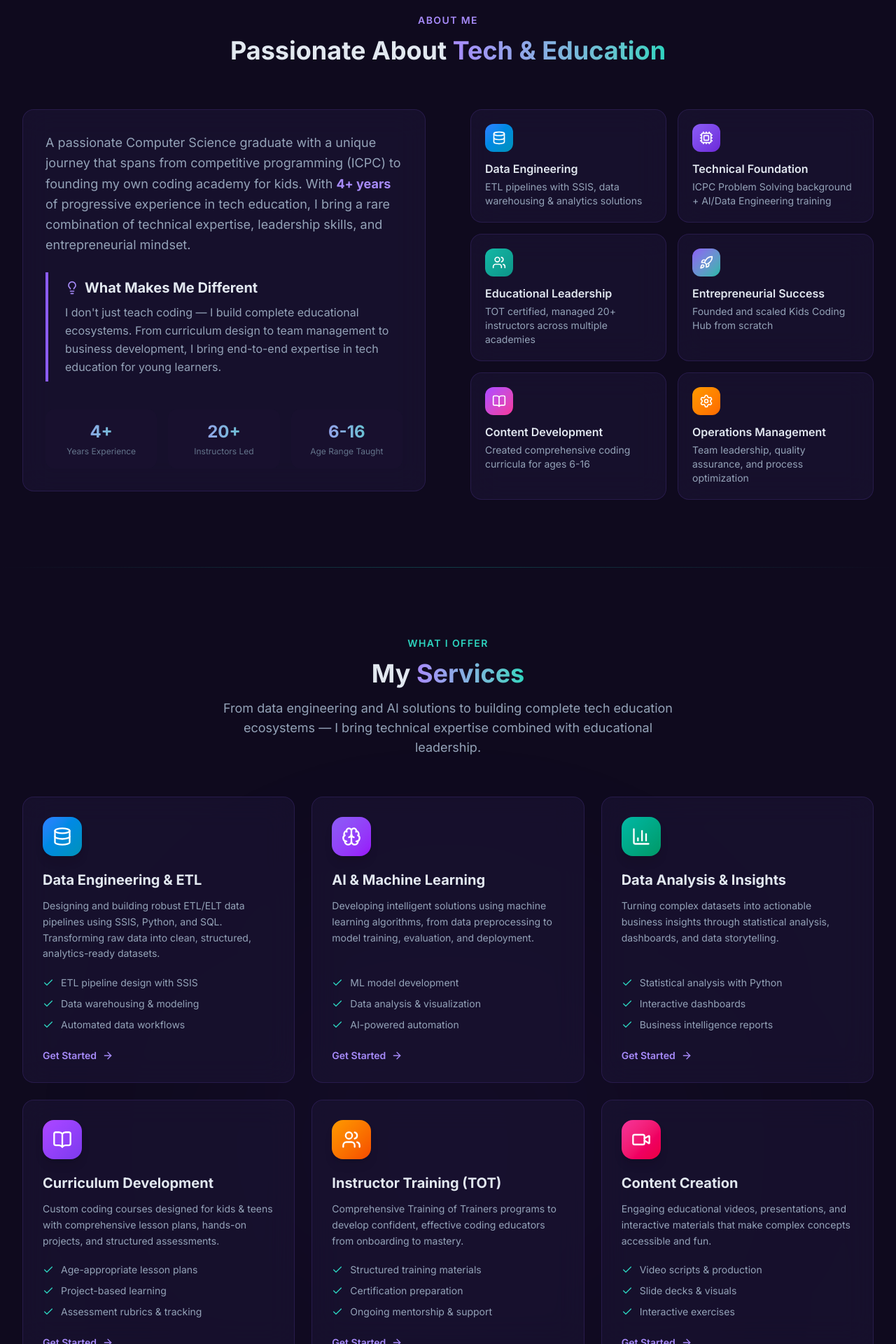
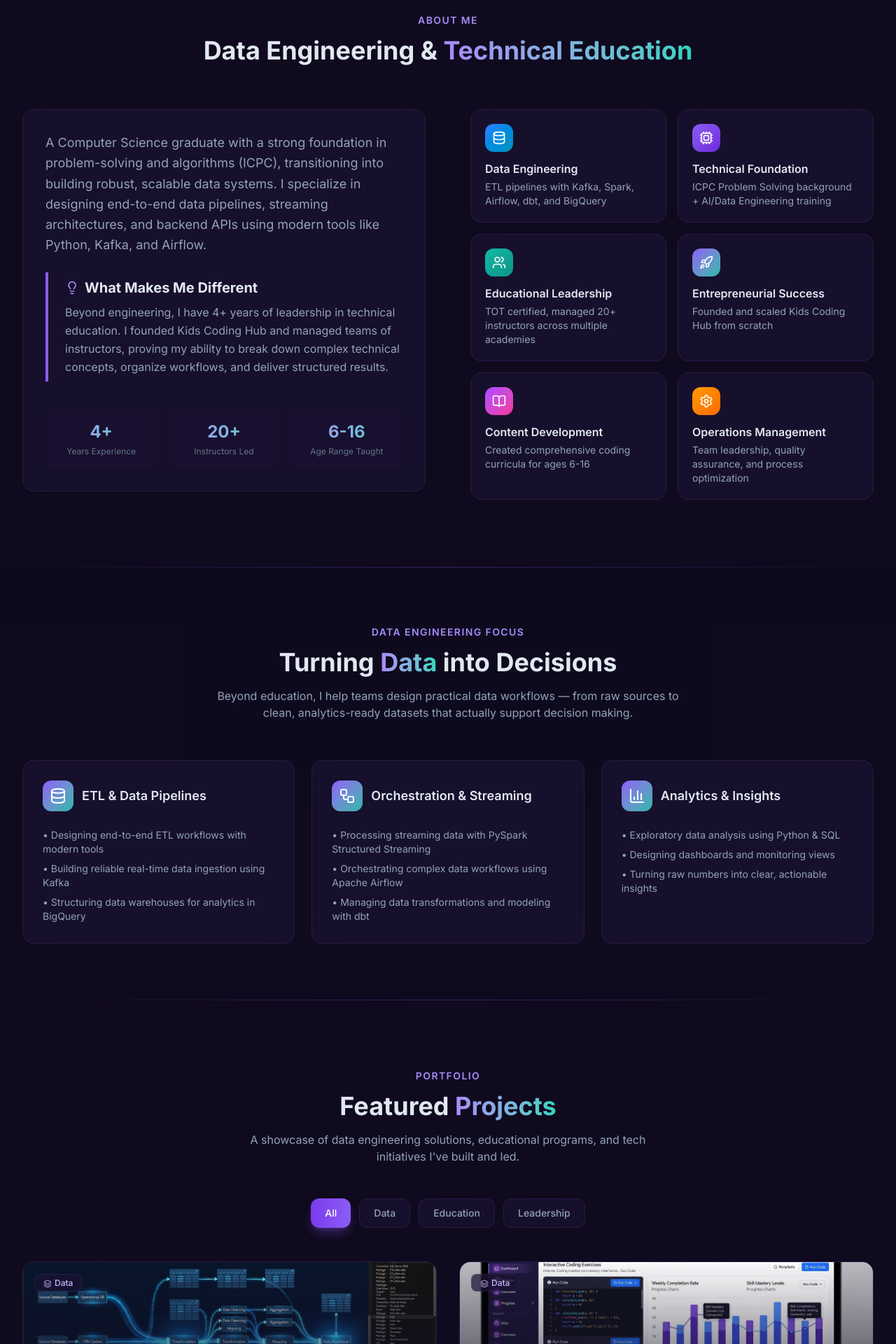
Before and after one commit to Fatoomnoour/fatma-portfolio, a React (Vite) app: page / in a window 1280 px wide. Shown: the part 880-2800 px from the top of the page at 70% size. Built offline with nearby package versions, Linux system fonts and the light colour scheme.

Commit message:
feat: professionalize portfolio identity

```diff
--- a/src/App.tsx
+++ b/src/App.tsx
@@ -2,7 +2,7 @@ import { ThemeProvider } from './context/ThemeContext';
 import Navbar from './components/Navbar';
 import Hero from './components/Hero';
 import About from './components/About';
-import Services from './components/Services';
+// import Services from './components/Services';
 import DataFocus from './components/DataFocus';
 import Projects from './components/Projects';
 import Journey from './components/Journey';
@@ -17,7 +17,7 @@ export default function App() {
         <Navbar />
         <Hero />
         <About />
-        <Services />
+        {/* <Services /> */}
         <DataFocus />
         <Projects />
         <Journey />
--- a/src/components/About.tsx
+++ b/src/components/About.tsx
@@ -6,7 +6,7 @@ const highlights = [
   {
     icon: Database,
     title: 'Data Engineering',
-    description: 'ETL pipelines with SSIS, data warehousing & analytics solutions',
+    description: 'ETL pipelines with Kafka, Spark, Airflow, dbt, and BigQuery',
     color: 'from-blue-500 to-cyan-600',
   },
   {
@@ -59,9 +59,9 @@ export default function About() {
         >
           <span className="text-primary-400 text-sm font-semibold uppercase tracking-widest">About Me</span>
           <h2 className="text-3xl sm:text-4xl font-bold mt-3 mb-6">
-            Passionate About{' '}
+            Data Engineering &{' '}
             <span className="bg-gradient-to-r from-primary-400 to-accent-400 bg-clip-text text-transparent">
-              Tech & Education
+              Technical Education
             </span>
           </h2>
         </motion.div>
@@ -75,11 +75,7 @@ export default function About() {
           >
             <div className="glass rounded-2xl p-8 space-y-6">
               <p className="theme-text-secondary text-lg leading-relaxed">
-                A passionate Computer Science graduate with a unique journey that spans from
-                competitive programming (ICPC) to founding my own coding academy for kids. With{' '}
-                <strong className="text-primary-400">4+ years</strong> of progressive experience in tech education,
-                I bring a rare combination of technical expertise, leadership skills, and
-                entrepreneurial mindset.
+                A Computer Science graduate with a strong foundation in problem-solving and algorithms (ICPC), transitioning into building robust, scalable data systems. I specialize in designing end-to-end data pipelines, streaming architectures, and backend APIs using modern tools like Python, Kafka, and Airflow.
               </p>
 
               <div className="border-l-4 border-primary-500 pl-6 py-2">
@@ -88,9 +84,7 @@ export default function About() {
                   What Makes Me Different
                 </h3>
                 <p className="theme-text-secondary leading-relaxed">
-                  I don't just teach coding — I build complete educational ecosystems. From
-                  curriculum design to team management to business development, I bring end-to-end
-                  expertise in tech education for young learners.
+                  Beyond engineering, I have 4+ years of leadership in technical education. I founded Kids Coding Hub and managed teams of instructors, proving my ability to break down complex technical concepts, organize workflows, and deliver structured results.
                 </p>
               </div>
 
--- a/src/components/DataFocus.tsx
+++ b/src/components/DataFocus.tsx
@@ -7,18 +7,18 @@ const pillars = [
     icon: Database,
     title: 'ETL & Data Pipelines',
     points: [
-      'Designing end-to-end ETL workflows with SSIS',
-      'Building reliable data ingestion from multiple sources',
-      'Structuring data warehouses for analytics and reporting',
+      'Designing end-to-end ETL workflows with modern tools',
+      'Building reliable real-time data ingestion using Kafka',
+      'Structuring data warehouses for analytics in BigQuery',
     ],
   },
   {
     icon: Workflow,
-    title: 'Data Architecture & Automation',
+    title: 'Orchestration & Streaming',
     points: [
-      'Translating business needs into data models',
-      'Automating recurring data processes and checks',
-      'Ensuring data quality, consistency, and traceability',
+      'Processing streaming data with PySpark Structured Streaming',
+      'Orchestrating complex data workflows using Apache Airflow',
+      'Managing data transformations and modeling with dbt',
     ],
   },
   {
--- a/src/components/Journey.tsx
+++ b/src/components/Journey.tsx
@@ -114,8 +114,7 @@ export default function Journey() {
             </span>
           </h2>
           <p className="theme-text-secondary max-w-xl mx-auto">
-            From competitive programming to founding my own academy — every step built
-            toward a mission in tech education and data engineering.
+            From competitive programming to leading tech education teams, every step has built a strong foundation for my transition into data engineering and backend development.
           </p>
         </motion.div>
 
--- a/src/components/Navbar.tsx
+++ b/src/components/Navbar.tsx
@@ -6,7 +6,7 @@ import { useTheme } from '../context/ThemeContext';
 const navLinks = [
   { href: '#home', label: 'Home' },
   { href: '#about', label: 'About' },
-  { href: '#services', label: 'Services' },
+  { href: '#data', label: 'Data Focus' },
   { href: '#projects', label: 'Projects' },
   { href: '#journey', label: 'Journey' },
   { href: '#skills', label: 'Skills' },
--- a/src/components/Projects.tsx
+++ b/src/components/Projects.tsx
@@ -11,13 +11,22 @@ import gamifiedImg from '../../public/images/project-gamified.jpg';
 
 const projects = [
   {
-    title: 'ETL Pipeline with SSIS',
-    description: 'End-to-end ETL data pipeline built with SQL Server Integration Services (SSIS). Extracts data from multiple sources, applies complex transformations, and loads into a structured data warehouse for analytics and reporting.',
-    image: etlImg, // استخدام المتغير المستورد هنا
-    tags: ['SSIS', 'ETL', 'SQL Server', 'Data Warehouse'],
+    title: 'PharmStock AI Data Platform',
+    description: 'End-to-end pharmacy inventory data platform using Python, Kafka, PySpark Structured Streaming, BigQuery, dbt, Airflow, Docker, and Streamlit.',
+    image: etlImg,
+    tags: ['Python', 'Kafka', 'Spark', 'Airflow', 'BigQuery', 'dbt'],
     category: 'data',
-    highlights: ['Data Pipeline', 'SSIS Packages', 'Automated Workflow'],
-    link: 'https://github.com/Fatoomnoour/ETL',
+    highlights: ['Real-time Streaming', 'ETL Orchestration', 'Analytics Dashboard'],
+    link: 'https://github.com/Fatoomnoour/pharmstock-ai-data-platform',
+  },
+  {
+    title: 'ABP Estimation API',
+    description: 'Flask backend API integrating a TensorFlow/Keras model for arterial blood pressure estimation from PPG and ECG signals.',
+    image: platformImg,
+    tags: ['Python', 'Flask', 'TensorFlow', 'REST API'],
+    category: 'data',
+    highlights: ['Backend API', 'ML Integration', 'Secure Config'],
+    link: 'https://github.com/Fatoomnoour/abp-api',
   },
   {
     title: 'Kids Coding Hub Curriculum Suite',
@@ -28,15 +37,7 @@ const projects = [
     highlights: ['Ages 6-16', '3 Programming Tracks', 'Complete Package'],
     link: 'https://fatoomnoour.github.io/kidscodinghub-Scratch3_Course/',
   },
-  {
-    title: 'Interactive Learning Platform',
-    description: 'Developed engaging educational content and interactive exercises for online learning delivery. Features progress tracking, gamified elements, and adaptive difficulty levels.',
-    image: platformImg,
-    tags: ['E-Learning', 'Interactive', 'Content Design'],
-    category: 'education',
-    highlights: ['Adaptive Learning', 'Progress Tracking', 'Gamified'],
-    link: null,
-  },
+
   {
     title: 'Instructor Training Program',
     description: 'Created comprehensive TOT (Training of Trainers ) program for onboarding and developing coding instructors. Scaled to support 20+ instructors across multiple locations.',
@@ -240,9 +241,9 @@ export default function Projects() {
             <div className="grid sm:grid-cols-2 lg:grid-cols-4 gap-4">
               {[
                 { institution: 'Minya University', title: 'Bachelor of Computer Science', year: '2025' },
-                { institution: 'Digilians', title: 'AI & Data Engineering Training', year: '2026-Present' },
+                { institution: 'Microsoft', title: 'Azure Data Fundamentals (DP-900)', year: '2026' },
+                { institution: 'Digilians', title: 'AI & Data Engineering Training', year: '2026' },
                 { institution: 'ICPC', title: 'Problem Solving & Algorithms', year: 'University Level' },
-                { institution: 'TOT Certification', title: 'Training of Trainers', year: '2022' },
               ].map((cert, i) => (
                 <div
                   key={i}
--- a/src/components/Skills.tsx
+++ b/src/components/Skills.tsx
@@ -3,23 +3,21 @@ import { useRef } from 'react';
 import { Code, Wrench, Users } from 'lucide-react';
 
 const technicalSkills = [
-  { name: 'Python', level: 95 },
-  { name: 'JavaScript', level: 85 },
-  { name: 'C++', level: 80 },
-  { name: 'Machine Learning', level: 75 },
-  { name: 'Data Engineering (SSIS/ETL)', level: 70 },
-  { name: 'React & Web Dev', level: 65 },
+  { name: 'Data Engineering', desc: 'Kafka, PySpark, BigQuery, dbt, Airflow' },
+  { name: 'Backend & API', desc: 'Python, SQL, Flask, REST APIs' },
+  { name: 'Infrastructure', desc: 'Docker, Linux, Git, GitHub' },
+  { name: 'Analytics', desc: 'Streamlit, Pandas, Scikit-Learn' },
 ];
 
 const tools = [
   { name: 'Python', icon: '🐍' },
-  { name: 'JavaScript', icon: '⚡' },
-  { name: 'SSIS / ETL', icon: '🔄' },
-  { name: 'SQL Server', icon: '🗃️' },
-  { name: 'Scratch', icon: '🐱' },
-  { name: 'C++', icon: '⚙️' },
-  { name: 'React', icon: '⚛️' },
-  { name: 'Git/GitHub', icon: '🔗' },
+  { name: 'Kafka', icon: '⚡' },
+  { name: 'Spark', icon: '✨' },
+  { name: 'Airflow', icon: '🔄' },
+  { name: 'BigQuery', icon: '🗃️' },
+  { name: 'Docker', icon: '🐳' },
+  { name: 'SQL', icon: '📊' },
+  { name: 'Git', icon: '🔗' },
 ];
 
 const leadershipSkills = [
@@ -75,22 +73,18 @@ export default function Skills() {
               </div>
               Technical Skills
             </h3>
-            <div className="space-y-5">
+            <div className="space-y-4">
               {technicalSkills.map((skill, i) => (
-                <div key={i}>
-                  <div className="flex justify-between text-sm mb-2">
-                    <span className="theme-text-secondary font-medium">{skill.name}</span>
-                    <span className="text-primary-400 font-semibold">{skill.level}%</span>
-                  </div>
-                  <div className="h-2.5 theme-bg-card rounded-full overflow-hidden">
-                    <motion.div
-                      initial={{ width: 0 }}
-                      animate={isInView ? { width: `${skill.level}%` } : {}}
-                      transition={{ duration: 1, delay: 0.5 + i * 0.1, ease: 'easeOut' }}
-                      className="h-full rounded-full bg-gradient-to-r from-primary-500 to-accent-500"
-                    />
-                  </div>
-                </div>
+                <motion.div
+                  key={i}
+                  initial={{ opacity: 0, x: -20 }}
+                  animate={isInView ? { opacity: 1, x: 0 } : {}}
+                  transition={{ duration: 0.4, delay: 0.5 + i * 0.1 }}
+                  className="p-3.5 rounded-xl theme-bg-card border theme-border hover:border-primary-500/20 transition-all"
+                >
+                  <h4 className="text-sm font-semibold">{skill.name}</h4>
+                  <p className="text-xs theme-text-muted mt-1">{skill.desc}</p>
+                </motion.div>
               ))}
             </div>
           </motion.div>
```
Also changed, not shown: src/components/Hero.tsx (+6 -6 lines), public/fatma-nour-professional-portrait.webp (added).
